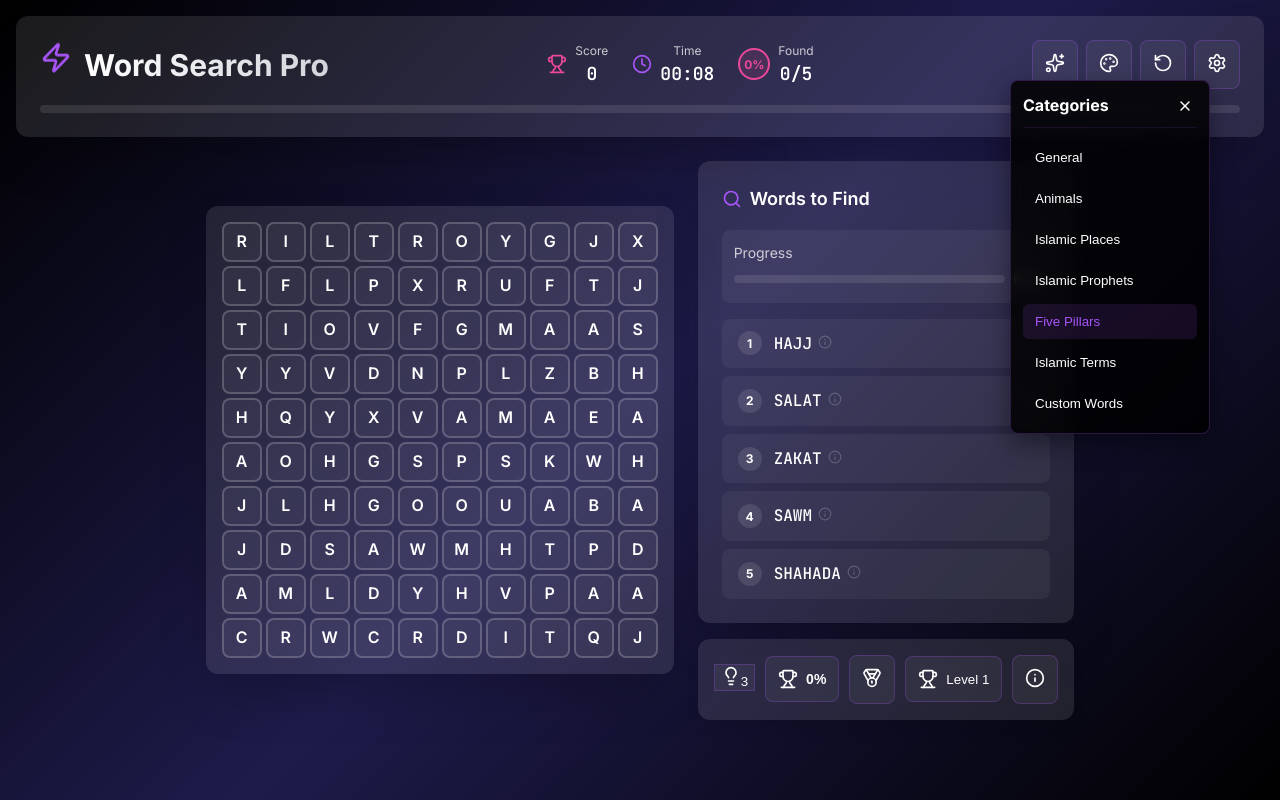
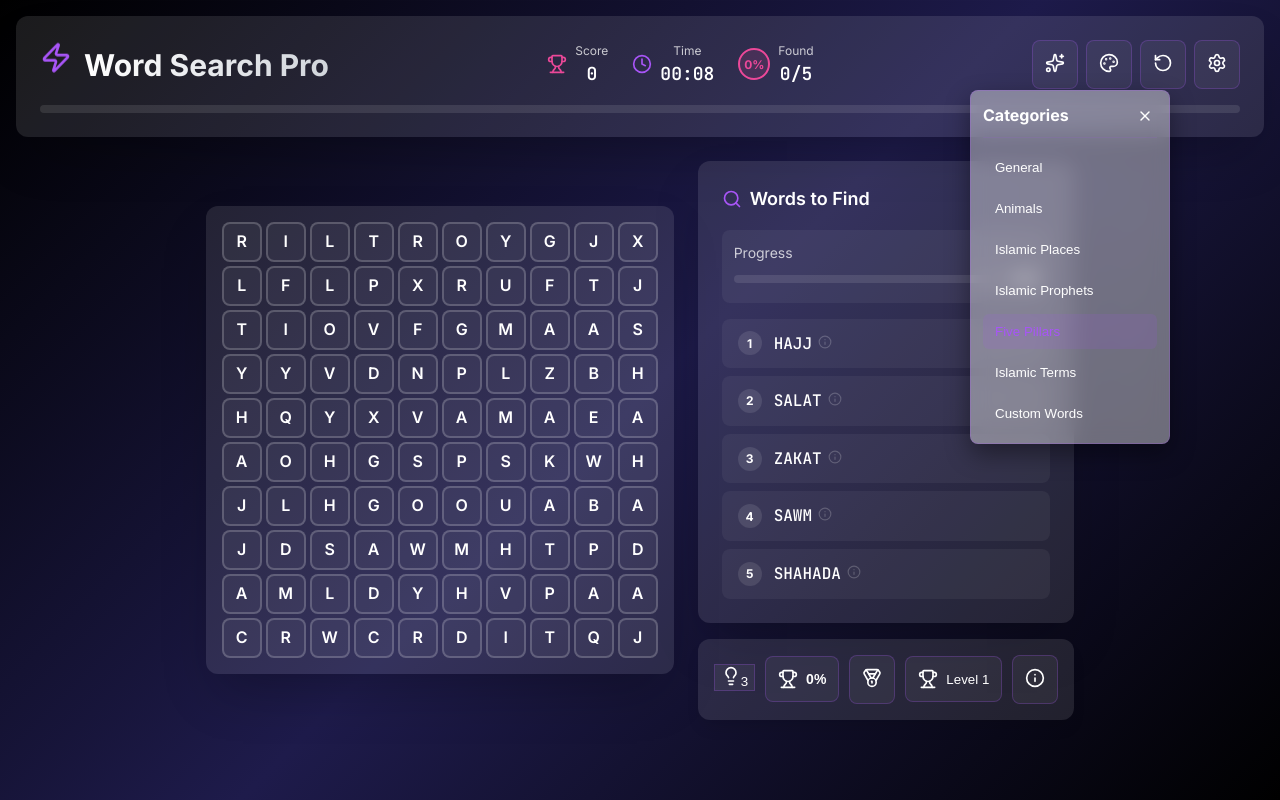
Before and after one commit to Allrounder687/word-search-game, a React (Vite) app: page / in a window 1280 px wide. Both pictures are taken after a click on the button 1054 px from the left and 64 px from the top of the page. Built offline with nearby package versions, Linux system fonts and the light colour scheme.

Commit message:
Improve dropdown styling with semi-transparent background and better positioning

```diff
--- a/src/App.tsx
+++ b/src/App.tsx
@@ -344,11 +344,11 @@ function App() {
         {breakpoints.isDesktop && showCategoryDropdown && (
           <div style={{
             position: 'absolute',
-            top: '80px',
-            right: '70px',
+            top: '90px',
+            right: '110px',
             width: '200px',
-            backgroundColor: 'rgba(0, 0, 0, 0.85)',
-            backdropFilter: 'blur(8px)',
+            backgroundColor: `${currentTheme.gridBg.replace('0.1', '0.4')}`,
+            backdropFilter: 'blur(10px)',
             borderRadius: '8px',
             boxShadow: '0 10px 25px rgba(0, 0, 0, 0.4)',
             zIndex: 100,
@@ -436,11 +436,11 @@ function App() {
         {breakpoints.isDesktop && showThemeDropdown && (
           <div style={{
             position: 'absolute',
-            top: '80px',
-            right: '30px',
+            top: '90px',
+            right: '70px',
             width: '200px',
-            backgroundColor: 'rgba(0, 0, 0, 0.85)',
-            backdropFilter: 'blur(8px)',
+            backgroundColor: `${currentTheme.gridBg.replace('0.1', '0.4')}`,
+            backdropFilter: 'blur(10px)',
             borderRadius: '8px',
             boxShadow: '0 10px 25px rgba(0, 0, 0, 0.4)',
             zIndex: 100,
```
